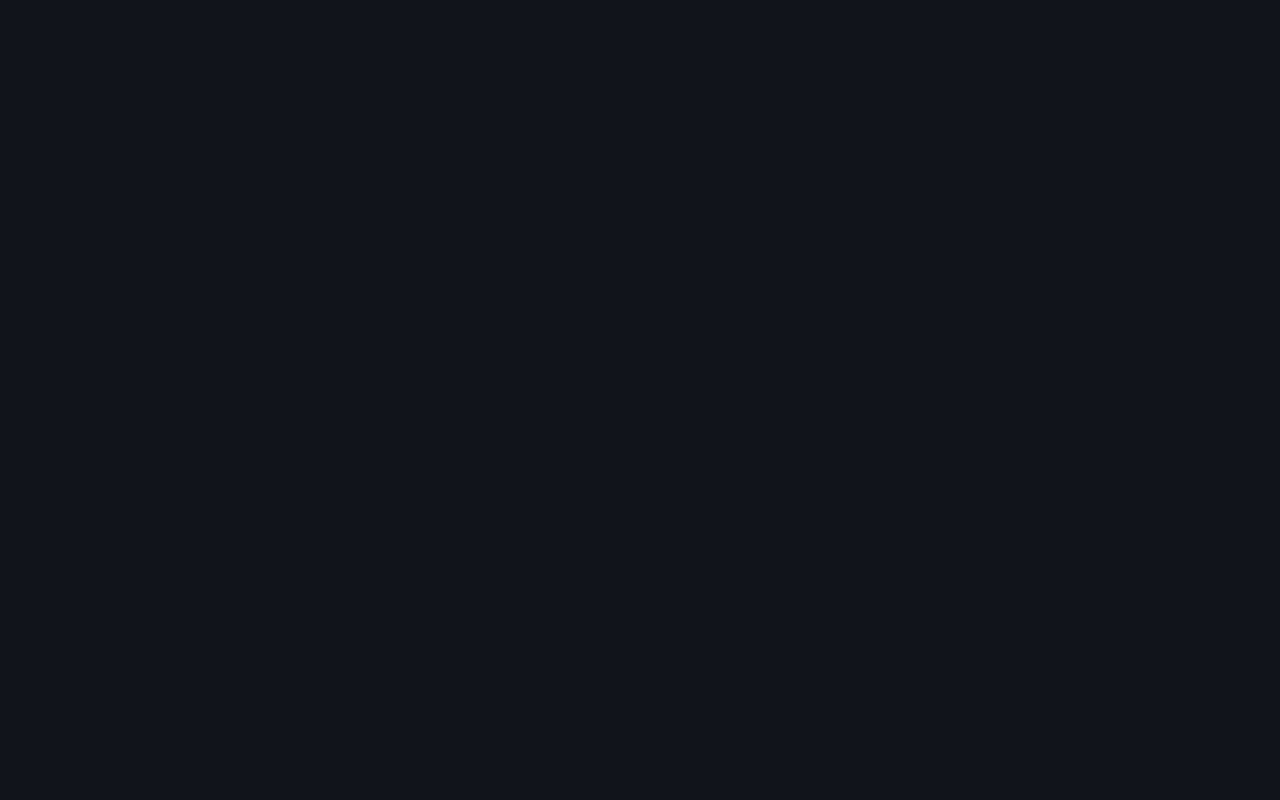
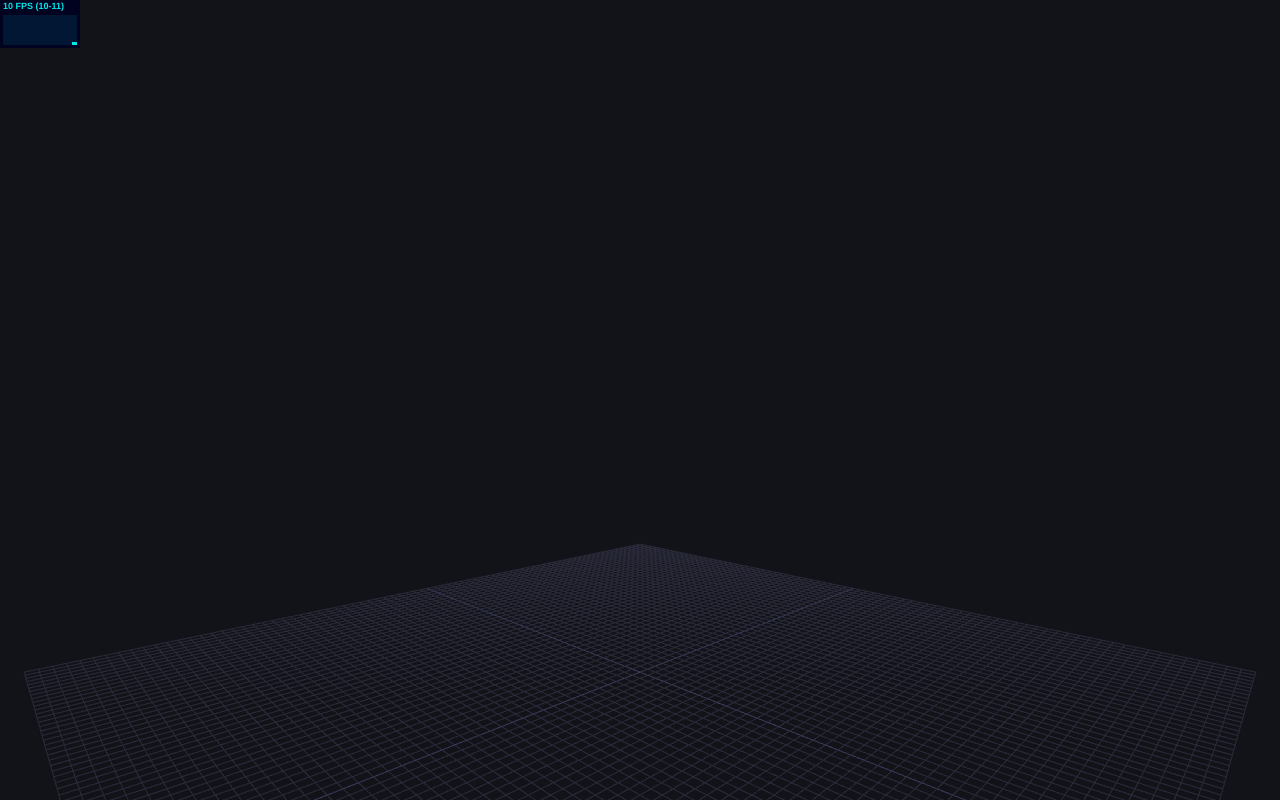
Before and after one commit to WebGLTestOrg/TestAll3, a plain HTML site: page index.html in a window 1280 px wide. Drawn offline with Linux system fonts and the light colour scheme; the site is published under a folder, as on GitHub Pages, so addresses that start at the root find nothing; animation ran at ten frames a second.

Commit message:
Update index.html

```diff
--- a/index.html
+++ b/index.html
@@ -7,7 +7,7 @@
       body { margin: 0; overflow: hidden; background: #111318; }
       canvas { display: block; }
     </style>
-    <script type="module" crossorigin src="/assets/index-CCCRe99P.js"></script>
+    <script type="module" crossorigin src="./assets/index-CCCRe99P.js"></script>
   </head>
   <body>
   </body>
```
